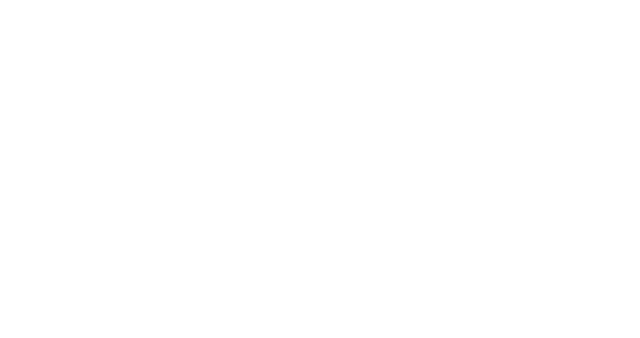
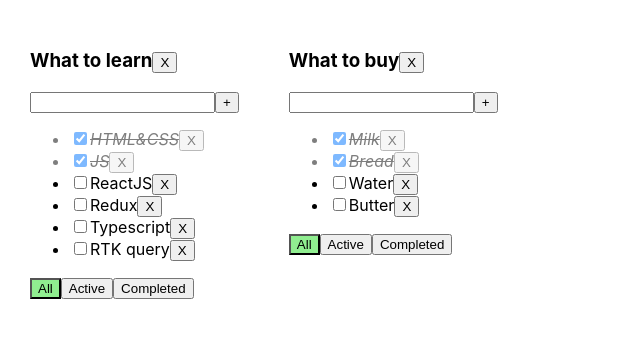
Before and after one commit to BalandinaM/Todolist-01, a React (Vite) app: page / in a window 1280 px wide. Shown: the top 338 px of the page, without its empty margins (0-640 px from the left). Built offline with nearby package versions, Linux system fonts and the light colour scheme.

Commit message:
add second todolist

```diff
--- a/src/App.tsx
+++ b/src/App.tsx
@@ -25,12 +25,12 @@ export const App = () => {
   const todoListId_1 = v1();
   const todoListId_2 = v1();
 
-  const [todoLists, setTodoLists] = useState<TodoListType[]>([
+  const initTodoLists: TodoListType[] = [
     { idTodo: todoListId_1, titleTodo: "What to learn", filter: "all" },
     { idTodo: todoListId_2, titleTodo: "What to buy", filter: "all" },
-  ]);
+  ]
 
-  const [tasks, setTasks] = useState<TasksStateType>({
+  const initTasks: TasksStateType = {
     [todoListId_1]: [
       { id: v1(), title: "HTML&CSS", isDone: true },
       { id: v1(), title: "JS", isDone: true },
@@ -45,14 +45,16 @@ export const App = () => {
       { id: v1(), title: "Water", isDone: false },
       { id: v1(), title: "Butter", isDone: false },
     ],
-  });
+  }
+
+  const [todoLists, setTodoLists] = useState<TodoListType[]>(initTodoLists);
+  const [tasks, setTasks] = useState<TasksStateType>(initTasks);
 
   const deleteTask = (taskId: Task["id"], todoId: TodoListType["idTodo"]) => {
-    const filteredTodo = todoLists.filter(todo => todo.idTodo === todoId)
     const filteredTasks = tasks[todoId].filter((task) => {
       return task.id !== taskId;
     });
-    setTasks({...tasks[todoId],} );
+    setTasks({...tasks, [todoId]: filteredTasks} );
   };
 
   const changeFilter = (filter: FilterValues,  todoId: TodoListType["idTodo"]) => {
@@ -62,42 +64,43 @@ export const App = () => {
     setTodoLists(newTodoLists)
   };
 
-  const createTask = (title: Task["title"]) => {
+  const createTask = (title: Task["title"], todoId: TodoListType["idTodo"]) => {
     const newTask = { id: v1(), title: title, isDone: false };
-    const newTasks = [newTask, ...tasks];
-    setTasks(newTasks);
+    const newTasks = [newTask, ...tasks[todoId]];
+    setTasks({...tasks, [todoId]: newTasks});// создаю копию тасок, и по ид вставляю новый массив тасок
   };
 
-  const changeTaskStatus = (id: Task["id"], isDone: Task["isDone"]) => {
-    const task = tasks.find((t) => t.id === id);
-    if (task) {
-      task.isDone = isDone;
-      setTasks([...tasks]);
-    }
-    // лучший вариант через map, но что-то не работает...
-    // const newState: Task[] = tasks.map(t => t.id === id ? {...tasks, isDone } : t)
-    // setTasks(newState)
+  const changeTaskStatus = (id: Task["id"], isDone: Task["isDone"], todoId: TodoListType["idTodo"]) => {
+    setTasks({...tasks, [todoId]: tasks[todoId].map(task => task.id == id ? { ...task, isDone } : task)})
+
   };
 
-  <div className="app">
+  const deleteTodoList = (todoId: TodoListType["idTodo"]) => {
+      setTodoLists(todoLists.filter((todoList)=>(todoList.idTodo !== todoId)))
+      delete tasks[todoId]
+      setTasks({...tasks})// это что бы реакт перерисовал списки.
+  }
+
+  return <div className="app">
     {todoLists.map((todolist) => {
       let filteredTasks = tasks[todolist.idTodo];
       if (todolist.filter === "active") {
         filteredTasks = tasks[todolist.idTodo].filter((task) => !task.isDone);
       }
       if (todolist.filter === "completed") {
-        filteredTasks = tasks[todolist.idTodo].filter((task) => !task.isDone);
+        filteredTasks = tasks[todolist.idTodo].filter((task) => task.isDone);
       }
 
       return (
         <TodolistItem
-          title="What to learn"
+          key={todolist.idTodo}
+          todolist={todolist}
           tasks={filteredTasks}
-          date="25.01.2026"
           deleteTask={deleteTask}
           changeFilter={changeFilter}
           createTask={createTask}
           changeTaskStatus={changeTaskStatus}
+          deleteTodoList={deleteTodoList}
         />
       );
     })}
--- a/src/TodolistItem.tsx
+++ b/src/TodolistItem.tsx
@@ -1,39 +1,36 @@
 // import { useRef } from "react";
-import { FilterValues, Task } from "./App";
+import { FilterValues, Task, TodoListType } from "./App";
 import { Button } from "./Button";
 import { ChangeEvent, useState } from "react";
 
 type Props = {
-  title: string;
   tasks: Task[];
-  date?: string;
-  filter: FilterValues;
-  deleteTask: (taskId: string) => void;
-  changeFilter: (value: FilterValues) => void;
-  createTask: (title: string) => void;
-  changeTaskStatus: (taskId: Task['id'], isDone: Task['isDone']) => void;
+  todolist: TodoListType;
+  deleteTask: (taskId: Task["id"], todoId: TodoListType["idTodo"] ) => void;
+  changeFilter: (value: FilterValues, todoId: TodoListType["idTodo"]) => void;
+  createTask: (title: Task['title'], todoId: TodoListType["idTodo"]) => void;
+  changeTaskStatus: (taskId: Task['id'], isDone: Task['isDone'], todoId: TodoListType["idTodo"]) => void;
+  deleteTodoList: (todoId: TodoListType["idTodo"]) => void;
 };
 
 
-//добавит ьна кнопку дизеблед
+//добавить на кнопку дизеблед
 
 export const TodolistItem = ({
-  title,
   tasks,
-  date,
+  todolist,
   deleteTask,
   changeFilter,
   createTask,
   changeTaskStatus,
-  filter
+  deleteTodoList
 }: Props) => {
-  // const inputRef = useRef<HTMLInputElement>(null)
   const [taskTitle, setTaskTitle] = useState("");
   const [error, setError] = useState<string | null>(null)
 
   const createTaskHandler = () => {
     if (taskTitle.trim() !== '') {
-      createTask(taskTitle);
+      createTask(taskTitle, todolist.idTodo);
       setTaskTitle("");
     } else {
       setError("Title is required")
@@ -54,10 +51,20 @@ export const TodolistItem = ({
     }
   };
 
+  const changeFilterHandler = (filter: FilterValues) => {
+    changeFilter(filter, todolist.idTodo)
+  }
+
+  const deleteTodolistHandler = () => {
+    deleteTodoList(todolist.idTodo)
+  }
+
   return (
     <div>
       <div>
-        <h3>{title}</h3>
+        <h3>{todolist.titleTodo}
+          <Button title="X" onClick={deleteTodolistHandler}/>
+        </h3>
         <div>
           <input
             value={taskTitle}
@@ -67,18 +74,6 @@ export const TodolistItem = ({
           />
           <Button title="+" onClick={createTaskHandler} />
           {error && <div className={"error-message"}>{error}</div>}
-          {/* через useRef, но у него есть минус, нельзя получить значение после каждого введенного символа */}
-          {/* <input ref={inputRef} />
-          <button
-            onClick={() => {
-              if (inputRef.current) {
-                createTask(inputRef.current.value);
-                inputRef.current.value = ''
-              }
-            }}
-          >
-            +
-          </button> */}
         </div>
         {tasks.length === 0 ? (
           <p>Тасок нет</p>
@@ -86,12 +81,12 @@ export const TodolistItem = ({
           <ul>
             {tasks.map((task) => {
               const deleteTaskHandler = () => {
-                deleteTask(task.id);
+                deleteTask(task.id, todolist.idTodo);
               };
               const changeTaskStatusHandler = (
                 e: ChangeEvent<HTMLInputElement>,
               ) => {
-                changeTaskStatus(task.id, e.currentTarget.checked);
+                changeTaskStatus(task.id, e.currentTarget.checked, todolist.idTodo);
               };
 
               return (
@@ -108,11 +103,10 @@ export const TodolistItem = ({
             })}
           </ul>
         )}
-        <div>{date}</div>
         <div>
-          <Button className={filter === "all" ? "active-filter" : ''} title="All" onClick={() => changeFilter("all")} />
-          <Button className={filter === "active" ? "active-filter" : ''} title="Active" onClick={() => changeFilter("active")} />
-          <Button className={filter === "completed" ? "active-filter" : ''} title="Completed" onClick={() => changeFilter("completed")} />
+          <Button className={todolist.filter === "all" ? "active-filter" : ''} title="All" onClick={() => changeFilterHandler("all")} />
+          <Button className={todolist.filter === "active" ? "active-filter" : ''} title="Active" onClick={() => changeFilterHandler("active")} />
+          <Button className={todolist.filter === "completed" ? "active-filter" : ''} title="Completed" onClick={() => changeFilterHandler("completed")} />
         </div>
       </div>
     </div>
```
